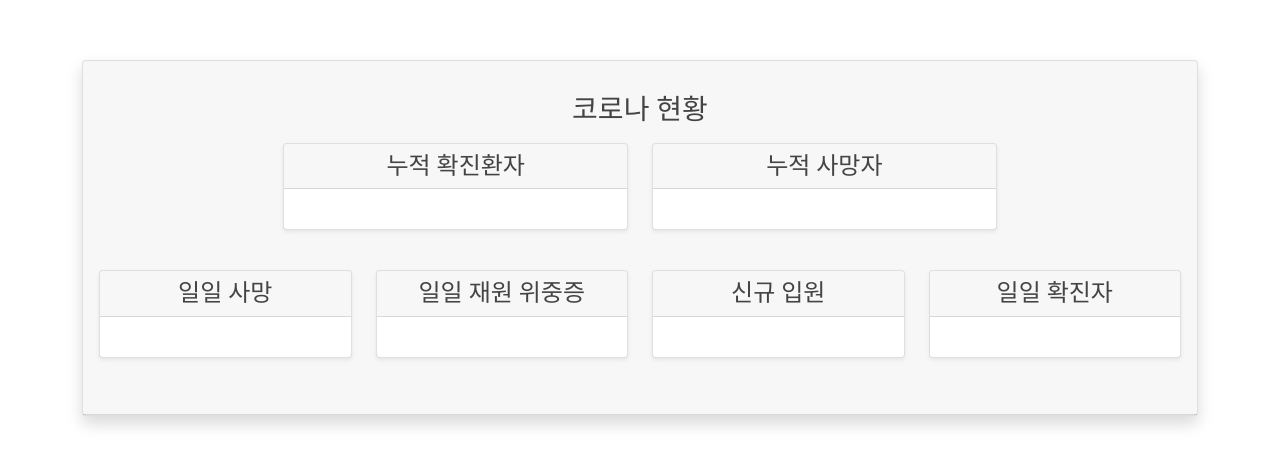
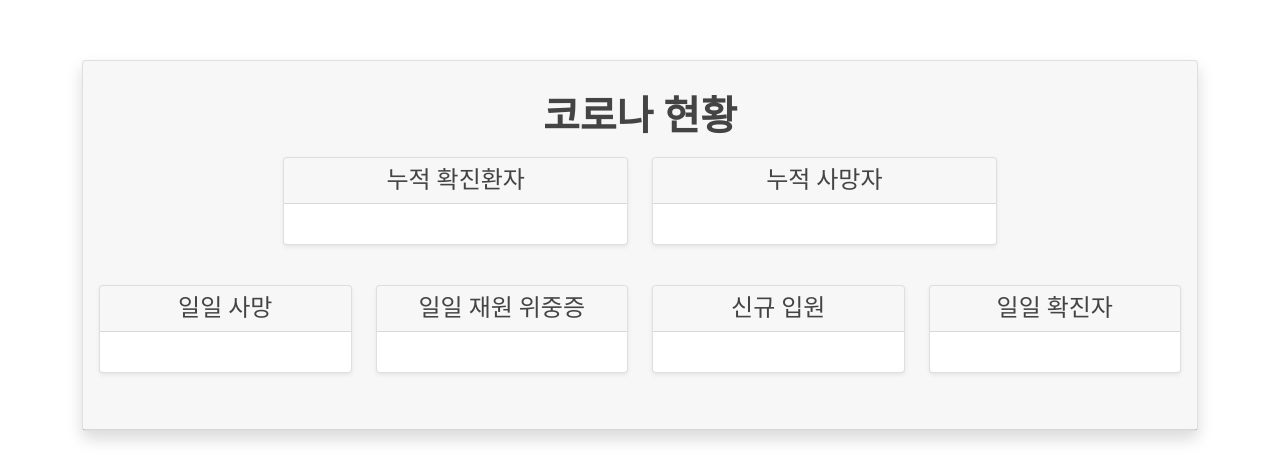
Before and after one commit to soyeonJeonDEV/Cloudme, a Django app: template django/templates/covid_checker/covid_main.html in a window 1280 px wide. Shown: the part 60-531 px from the top of the page. Run offline with Django 3.2, Linux system fonts and the light colour scheme; the template is opened without the code that fills it, so the values that code supplies are empty; some libraries are stand-ins or nearby versions.

Commit message:
modify covid-html

```diff
--- a/django/templates/covid_checker/covid_main.html
+++ b/django/templates/covid_checker/covid_main.html
@@ -12,7 +12,7 @@
         <div class="card-header py-3">
 <!-- ---------------------- [edit] ------------------------ -->
 <script src="https://cdn.jsdelivr.net/npm/chart.js@2.8.0"></script>
-<h3 class="text-center mt-3">코로나 현황</h3>
+<h1 class="text-center mt-3"><strong>코로나 현황</strong></h`>
 <h5 class="text-center mt-3"> {{data.createDt}} </h5>
 <div class="row mb-3 mt-3 text-center justify-content-center">
     <div class="col-md-4">
```
